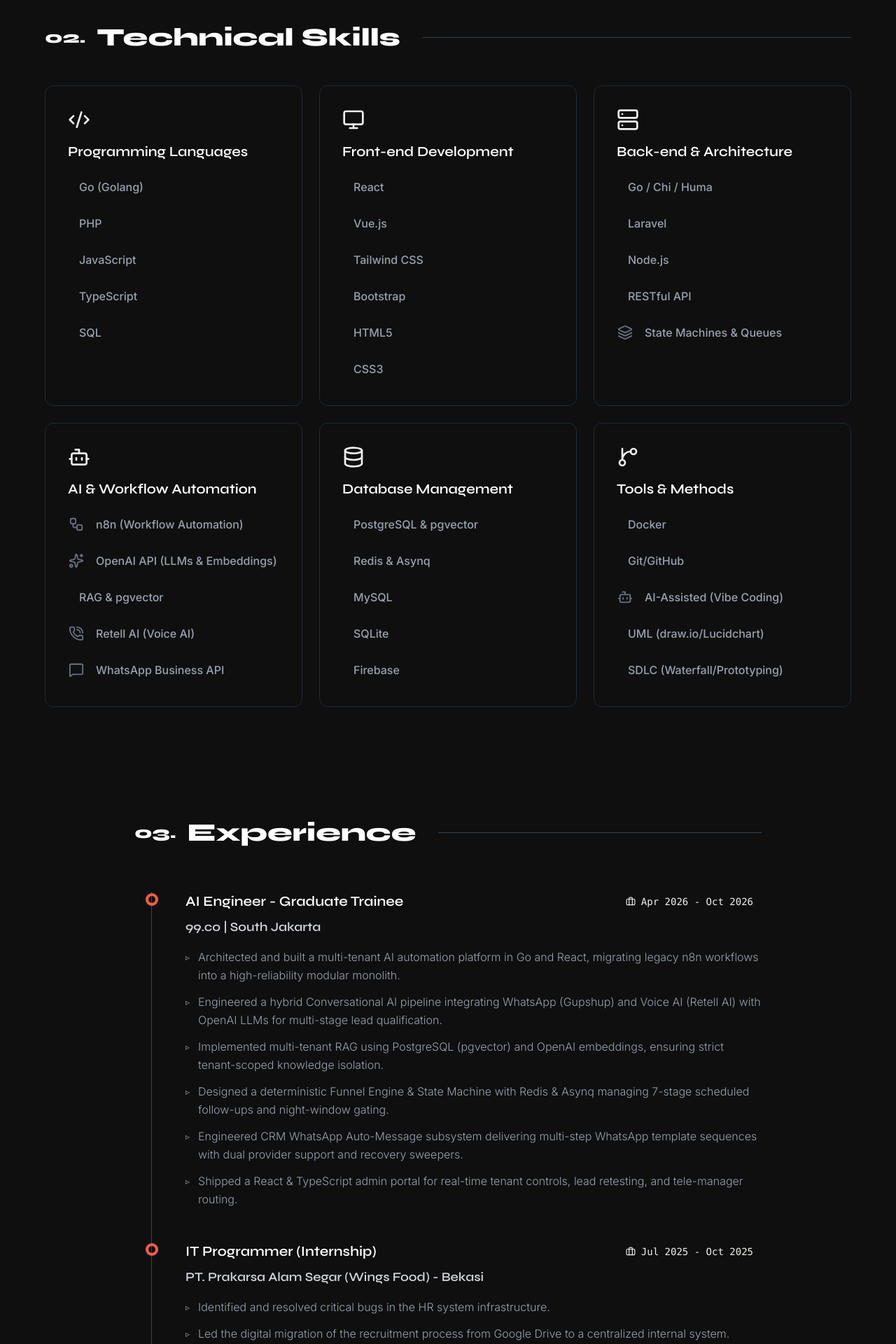
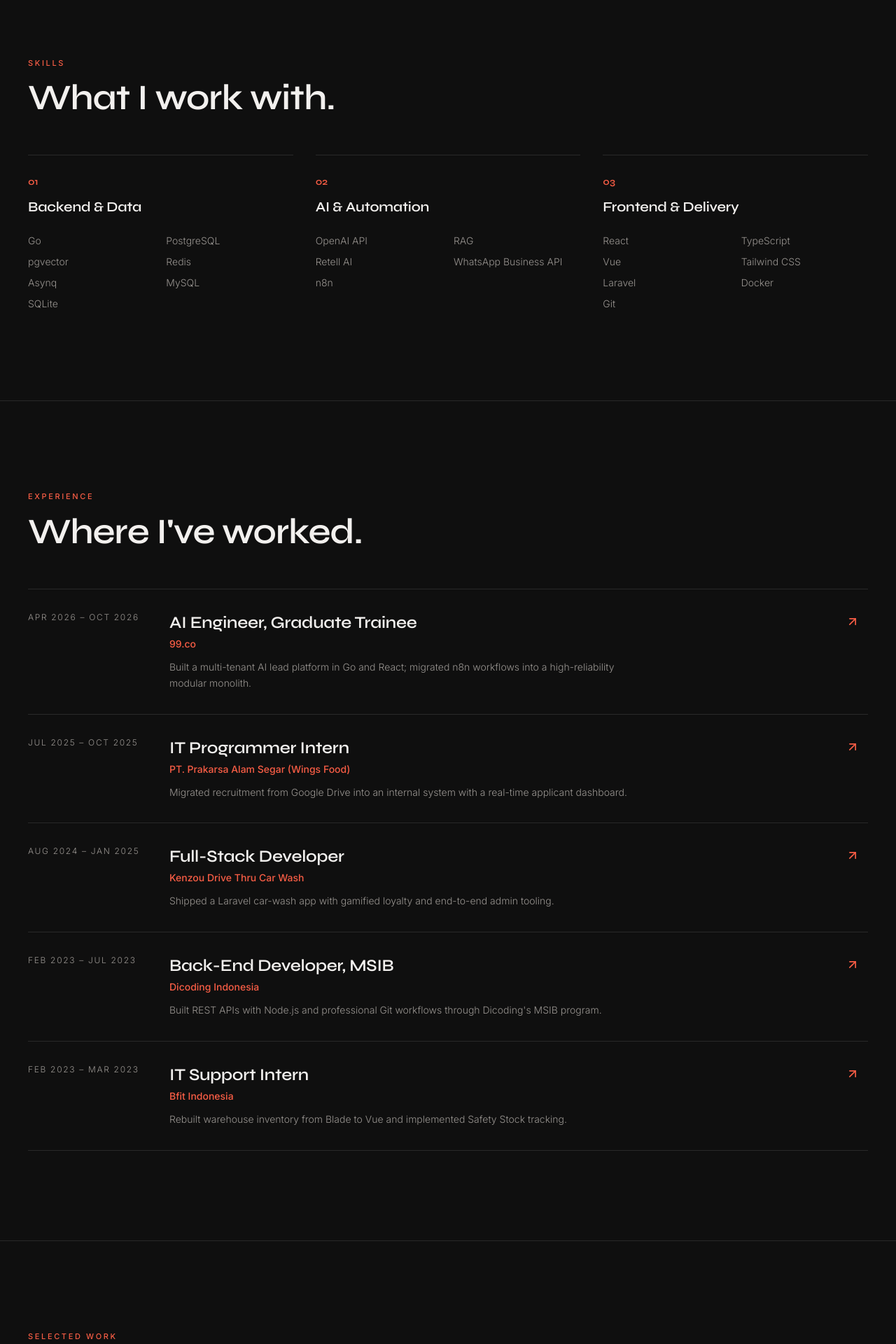
Before and after one commit to erickwinz30/erickwinz30.github.io, a React (Vite) app: page / in a window 1280 px wide. Shown: the part 1500-3420 px from the top of the page at 70% size. Built offline with nearby package versions, Linux system fonts and the light colour scheme.

Commit message:
feat: add experience and skills

```diff
--- a/src/components/Experience.tsx
+++ b/src/components/Experience.tsx
@@ -1,97 +1,52 @@
-import { Briefcase } from "lucide-react";
+import { ArrowUpRight } from "lucide-react";
+import { experience } from "../data/content";
+import { Reveal } from "./ui/Reveal";
 
-const experiences = [
-  {
-    period: "Apr 2026 - Oct 2026",
-    role: "AI Engineer - Graduate Trainee",
-    company: "99.co | South Jakarta",
-    descriptions: [
-      "Architected and built a multi-tenant AI automation platform in Go and React, migrating legacy n8n workflows into a high-reliability modular monolith.",
-      "Engineered a hybrid Conversational AI pipeline integrating WhatsApp (Gupshup) and Voice AI (Retell AI) with OpenAI LLMs for multi-stage lead qualification.",
-      "Implemented multi-tenant RAG using PostgreSQL (pgvector) and OpenAI embeddings, ensuring strict tenant-scoped knowledge isolation.",
-      "Designed a deterministic Funnel Engine & State Machine with Redis & Asynq managing 7-stage scheduled follow-ups and night-window gating.",
-      "Engineered CRM WhatsApp Auto-Message subsystem delivering multi-step WhatsApp template sequences with dual provider support and recovery sweepers.",
-      "Shipped a React & TypeScript admin portal for real-time tenant controls, lead retesting, and tele-manager routing.",
-    ],
-  },
-  {
-    period: "Jul 2025 - Oct 2025",
-    role: "IT Programmer (Internship)",
-    company: "PT. Prakarsa Alam Segar (Wings Food) - Bekasi",
-    descriptions: [
-      "Identified and resolved critical bugs in the HR system infrastructure.",
-      "Led the digital migration of the recruitment process from Google Drive to a centralized internal system.",
-      "Developed a real-time monitoring dashboard using React.js and Firebase to track the status of applicant documents.",
-    ],
-  },
-  {
-    period: "Aug 2024 - Jan 2025",
-    role: "Full-Stack Developer",
-    company: "Kenzou Drive Thru Car Wash (Self-Employed)",
-    descriptions: [
-      "Designed and engineered a comprehensive car wash management application for administrators and members using the Laravel framework.",
-      "Implemented gamification features, including XP, Badges, and Vouchers, to significantly enhance user engagement and customer loyalty.",
-      "Validated system functionality through Black-box testing and User Acceptance Testing (UAT) to ensure high-quality software delivery.",
-    ],
-  },
-  {
-    period: "Feb 2023 - Jul 2023",
-    role: "Back-End Developer (MSIB Participant)",
-    company: "Dicoding Indonesia - Remote",
-    descriptions: [
-      "Mastered professional development workflows including RESTful API architecture, Node.js, and Git.",
-    ],
-  },
-  {
-    period: "Feb 2023 - Mar 2023",
-    role: "IT Support Technician (Internship)",
-    company: "Bfit Indonesia - East Surabaya",
-    descriptions: [
-      "Handled first-level technical support for hardware and software issues.",
-      "Rebuilt and refactored the warehouse inventory system from Laravel Blade to Vue.js to make it more dynamic.",
-      "Implemented the Safety Stock method to optimize stock tracking.",
-    ],
-  },
-];
+export const Experience = () => {
+  return (
+    <section
+      id="experience"
+      className="border-b border-border px-6 py-20 lg:px-10 lg:py-32"
+    >
+      <div className="mx-auto max-w-[1280px]">
+        <div className="mb-14">
+          <p className="mb-4 text-[11px] font-medium uppercase tracking-[0.24em] text-primary">
+            Experience
+          </p>
+          <h2 className="text-[clamp(30px,4vw,60px)] font-semibold leading-none tracking-[-0.02em]">
+            Where I've worked.
+          </h2>
+        </div>
 
-const Experience = () => {
-  return (
-    <section id="experience" className="py-20 px-6 lg:px-8 bg-surface">
-      <div className="max-w-4xl mx-auto">
-        <h3 className="text-3xl md:text-4xl font-bold text-white mb-16 flex items-center gap-4">
-          <span className="text-accent text-2xl">03.</span> Experience
-          <div className="h-[1px] bg-gray-700 flex-grow ml-4 hidden md:block"></div>
-        </h3>
+        <div className="border-t border-border">
+          {experience.map((item, index) => (
+            <Reveal key={`${item.company}-${item.period}`} delay={index * 0.04}>
+              <article className="group grid gap-3 border-b border-border py-7 md:grid-cols-[170px_1fr_32px] md:items-start md:gap-8 md:py-8">
+                <span className="text-xs uppercase tracking-[0.14em] text-muted-foreground">
+                  {item.period}
+                </span>
 
-        <div className="relative border-l border-gray-700 ml-4 md:ml-6 space-y-12">
-          {experiences.map((exp, index) => (
-            <div key={index} className="relative pl-8 md:pl-12 group">
-              {/* Timeline dot */}
-              <div className="absolute -left-[5px] top-1.5 h-[10px] w-[10px] rounded-full bg-accent ring-4 ring-primary shadow-[0_0_10px_rgba(59,130,246,0.6)] group-hover:scale-150 group-hover:bg-white transition-all duration-300"></div>
+                <div className="transition-transform duration-300 group-hover:translate-x-1.5">
+                  <h3 className="text-xl font-semibold tracking-[-0.01em] text-foreground md:text-2xl">
+                    {item.role}
+                  </h3>
+                  <p
+                    data-testid="experience-company"
+                    className="mt-1 text-sm font-medium text-primary"
+                  >
+                    {item.company}
+                  </p>
+                  <p className="mt-3 max-w-2xl text-sm leading-relaxed text-muted-foreground">
+                    {item.result}
+                  </p>
+                </div>
 
-              <div className="flex flex-col md:flex-row md:items-center justify-between mb-2 gap-2">
-                <h4 className="text-xl font-semibold text-white group-hover:text-accent transition-colors duration-300">
-                  {exp.role}
-                </h4>
-                <div className="flex items-center text-accent text-sm font-mono bg-accent/10 px-3 py-1 rounded-full w-fit">
-                  <Briefcase size={14} className="mr-2" />
-                  {exp.period}
-                </div>
-              </div>
-
-              <h5 className="text-lg text-gray-300 mb-4 font-medium">
-                {exp.company}
-              </h5>
-
-              <ul className="space-y-3 text-gray-400">
-                {exp.descriptions.map((desc, idx) => (
-                  <li key={idx} className="flex items-start">
-                    <span className="text-accent mr-3 mt-1.5 text-xs">▹</span>
-                    <span className="leading-relaxed">{desc}</span>
-                  </li>
-                ))}
-              </ul>
-            </div>
+                <ArrowUpRight
+                  size={20}
+                  className="mt-1 hidden text-primary transition-transform duration-300 group-hover:translate-x-2.5 md:block"
+                />
+              </article>
+            </Reveal>
           ))}
         </div>
       </div>
--- a/src/components/Skills.tsx
+++ b/src/components/Skills.tsx
@@ -1,152 +1,41 @@
-import React from "react";
-import {
-  Code2,
-  Monitor,
-  Server,
-  Bot,
-  Database,
-  GitBranch,
-  Workflow,
-  Sparkles,
-  PhoneCall,
-  MessageSquare,
-  Layers,
-} from "lucide-react";
+import { skillGroups } from "../data/content";
+import { Reveal } from "./ui/Reveal";
 
-interface SkillItem {
-  name: string;
-  icon?: string;
-  iconElement?: React.ReactNode;
-}
+export const Skills = () => {
+  return (
+    <section id="skills" className="border-b border-border px-6 py-20 lg:px-10 lg:py-32">
+      <div className="mx-auto max-w-[1280px]">
+        <div className="mb-14">
+          <p className="mb-4 text-[11px] font-medium uppercase tracking-[0.24em] text-primary">
+            Skills
+          </p>
+          <h2 className="text-[clamp(30px,4vw,60px)] font-semibold leading-none tracking-[-0.02em]">
+            What I work with.
+          </h2>
+        </div>
 
-interface SkillCategory {
-  title: string;
-  icon: React.ReactNode;
-  skills: SkillItem[];
-}
-
-const Skills = () => {
-  const skillsData: SkillCategory[] = [
-    {
-      title: "Programming Languages",
-      icon: <Code2 className="text-accent mb-4" size={32} />,
-      skills: [
-        { name: "Go (Golang)", icon: "devicon-go-original-wordmark" },
-        { name: "PHP", icon: "devicon-php-plain" },
-        { name: "JavaScript", icon: "devicon-javascript-plain" },
-        { name: "TypeScript", icon: "devicon-typescript-plain" },
-        { name: "SQL", icon: "devicon-azuresqldatabase-plain" },
-      ],
-    },
-    {
-      title: "Front-end Development",
-      icon: <Monitor className="text-accent mb-4" size={32} />,
-      skills: [
-        { name: "React", icon: "devicon-react-original" },
-        { name: "Vue.js", icon: "devicon-vuejs-plain" },
-        { name: "Tailwind CSS", icon: "devicon-tailwindcss-plain" },
-        { name: "Bootstrap", icon: "devicon-bootstrap-plain" },
-        { name: "HTML5", icon: "devicon-html5-plain" },
-        { name: "CSS3", icon: "devicon-css3-plain" },
-      ],
-    },
-    {
-      title: "Back-end & Architecture",
-      icon: <Server className="text-accent mb-4" size={32} />,
-      skills: [
-        { name: "Go / Chi / Huma", icon: "devicon-go-original" },
-        { name: "Laravel", icon: "devicon-laravel-original" },
-        { name: "Node.js", icon: "devicon-nodejs-plain-wordmark" },
-        { name: "RESTful API", icon: "devicon-express-original" },
-        { name: "State Machines & Queues", iconElement: <Layers size={22} /> },
-      ],
-    },
-    {
-      title: "AI & Workflow Automation",
-      icon: <Bot className="text-accent mb-4" size={32} />,
-      skills: [
-        { name: "n8n (Workflow Automation)", iconElement: <Workflow size={22} /> },
-        { name: "OpenAI API (LLMs & Embeddings)", iconElement: <Sparkles size={22} /> },
-        { name: "RAG & pgvector", icon: "devicon-postgresql-plain" },
-        { name: "Retell AI (Voice AI)", iconElement: <PhoneCall size={22} /> },
-        { name: "WhatsApp Business API", iconElement: <MessageSquare size={22} /> },
-      ],
-    },
-    {
-      title: "Database Management",
-      icon: <Database className="text-accent mb-4" size={32} />,
-      skills: [
-        { name: "PostgreSQL & pgvector", icon: "devicon-postgresql-plain" },
-        { name: "Redis & Asynq", icon: "devicon-redis-plain" },
-        { name: "MySQL", icon: "devicon-mysql-original" },
-        { name: "SQLite", icon: "devicon-sqlite-plain" },
-        { name: "Firebase", icon: "devicon-firebase-plain" },
-      ],
-    },
-    {
-      title: "Tools & Methods",
-      icon: <GitBranch className="text-accent mb-4" size={32} />,
-      skills: [
-        { name: "Docker", icon: "devicon-docker-plain" },
-        { name: "Git/GitHub", icon: "devicon-github-original" },
-        { name: "AI-Assisted (Vibe Coding)", iconElement: <Bot size={22} /> },
-        {
-          name: "UML (draw.io/Lucidchart)",
-          icon: "devicon-unifiedmodelinglanguage-plain",
-        },
-        { name: "SDLC (Waterfall/Prototyping)", icon: "devicon-jira-plain" },
-      ],
-    },
-  ];
-
-  return (
-    <section id="skills" className="py-20 px-6 lg:px-8">
-      <div className="max-w-6xl mx-auto">
-        <h3 className="text-3xl md:text-4xl font-bold text-white mb-12 flex items-center gap-4 justify-end md:justify-start">
-          <span className="text-accent text-2xl md:hidden">02.</span>
-          <span className="hidden md:inline text-accent text-2xl">
-            02.
-          </span>{" "}
-          Technical Skills
-          <div className="h-[1px] bg-gray-700 flex-grow ml-4 hidden md:block"></div>
-        </h3>
-
-        <div className="grid grid-cols-1 md:grid-cols-2 lg:grid-cols-3 gap-6">
-          {skillsData.map((category, index) => (
-            <div
-              key={index}
-              className="bg-surface border border-gray-800 rounded-xl p-8 hover:border-accent/50 hover:shadow-lg hover:shadow-accent/5 transition-all group duration-300 hover:-translate-y-1"
-            >
-              <div className="group-hover:scale-110 transition-transform origin-left w-fit cursor-default">
-                {category.icon}
+        <div className="grid gap-10 md:grid-cols-3 md:gap-8">
+          {skillGroups.map((group, index) => (
+            <Reveal key={group.index} delay={index * 0.08}>
+              <div className="border-t border-border pt-6">
+                <span className="font-display text-sm font-semibold text-primary">
+                  {group.index}
+                </span>
+                <h3 className="mb-6 mt-3 text-xl font-semibold tracking-[-0.01em] text-foreground">
+                  {group.title}
+                </h3>
+                <ul className="grid grid-cols-2 gap-x-4 gap-y-2.5">
+                  {group.skills.map((skill) => (
+                    <li
+                      key={skill}
+                      className="text-sm text-muted-foreground transition-all duration-200 hover:translate-x-1 hover:text-primary"
+                    >
+                      {skill}
+                    </li>
+                  ))}
+                </ul>
               </div>
-              <h4 className="text-xl font-semibold text-white mb-4">
-                {category.title}
-              </h4>
-              <ul className="space-y-3 mt-2">
-                {category.skills.map((skill, idx) => (
-                  <li
-                    key={idx}
-                    className="flex items-center text-gray-400 group/item cursor-default p-2 -mx-2 rounded-xl hover:bg-white/5 hover:-translate-y-1 transition-all duration-300 relative overflow-hidden"
-                  >
-                    <div className="absolute inset-0 bg-gradient-to-r from-accent/0 via-accent/5 to-transparent translate-x-[-100%] group-hover/item:translate-x-[100%] transition-transform duration-700 pointer-events-none"></div>
-                    {skill.iconElement ? (
-                      <div className="mr-4 text-gray-500 group-hover/item:text-accent group-hover/item:scale-125 transition-all duration-300 relative z-10 flex items-center justify-center w-6 h-6">
-                        {skill.iconElement}
-                      </div>
-                    ) : (
-                      <i
-                        className={`${skill.icon} text-2xl mr-4 text-gray-500 group-hover/item:text-accent group-hover/item:scale-125 group-hover/item:rotate-3 transition-all duration-300 relative z-10`}
-                        title={skill.name}
-                      ></i>
-                    )}
-                    <span className="group-hover/item:text-white group-hover/item:translate-x-1 transition-all duration-300 relative z-10 font-medium">
-                      {skill.name}
-                    </span>
-                  </li>
-                ))}
-              </ul>
-            </div>
+            </Reveal>
           ))}
         </div>
       </div>
```
Also changed, not shown: 2 other files (tests, documents, lock files or other folders).
